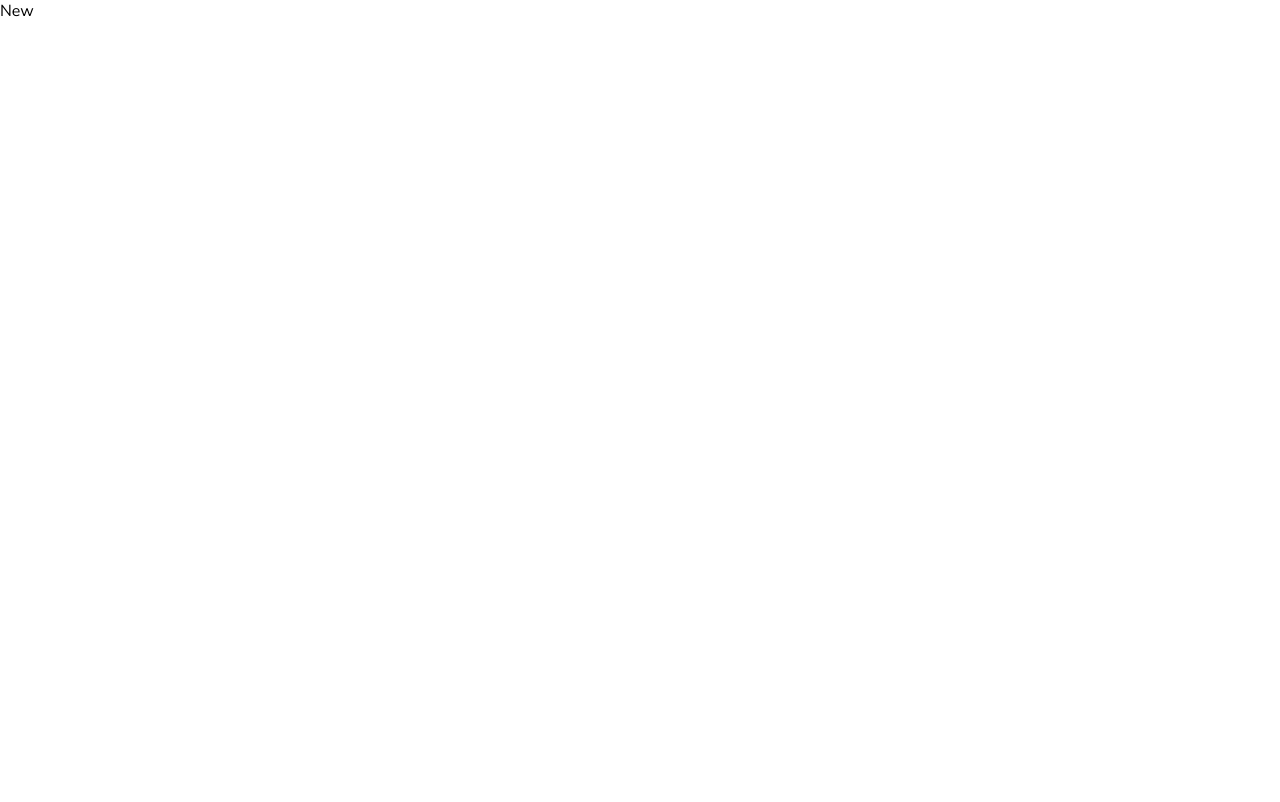
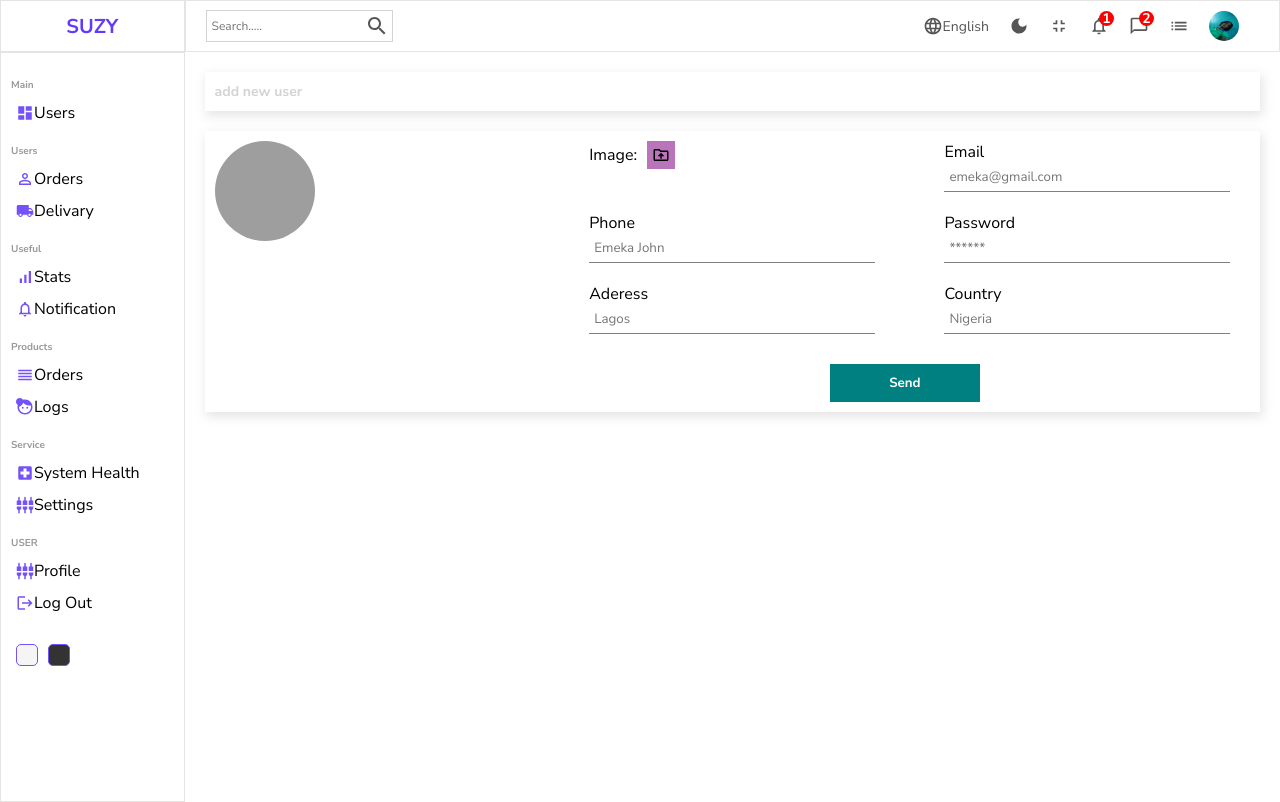
Before and after one commit to susanodii/Admin-dashboard, a React (Create React App) app: page /users/new in a window 1280 px wide. Built offline with nearby package versions, Linux system fonts and the light colour scheme; grey boxes are pictures that could not be loaded.

Commit message:
created user form

```diff
--- a/src/Pages/new/New.jsx
+++ b/src/Pages/new/New.jsx
@@ -1,10 +1,69 @@
 import './new.scss'
 
+import DriveFolderUploadOutlinedIcon from "@mui/icons-material/DriveFolderUploadOutlined";
+import Navbar from '../../components/navbar/Navbar'
 import React from 'react'
+import Sidebar from '../../components/sidebar/Sidebar'
 
 const New = () => {
   return (
-    <div>New</div>
+    <div className='new'>
+      <Sidebar/>
+      <div className='newContainer'>
+
+        <Navbar/>
+        <div className='top'>
+          <h1>add new user</h1>
+        </div>
+        <div className='bottom'>
+          <div className='left'>
+
+          <img
+              src={"https://icon-library.com/images/no-image-icon/no-image-icon-0.jpg"}
+              alt=''/>
+          </div>
+          <div className='right'>
+          <form>
+<div className='formInput'>
+  <label htmlFor='file'>
+   Image: <DriveFolderUploadOutlinedIcon className='icon'/>
+  </label>
+  <input type='file' id='file' style={{display:"none"}}/>
+  </div>
+
+
+  <div className='formInput'>
+  <label> Email</label>
+  <input type='email' placeholder='emeka@gmail.com'/>
+  </div>
+
+  <div className='formInput'>
+  <label> Phone</label>
+  <input type='text' placeholder='Emeka John'/>
+  </div>
+  <div className='formInput'>
+  <label> Password</label>
+  <input type='text' placeholder='******'/>
+  </div>
+  <div className='formInput'>
+  <label> Aderess</label>
+  <input type='text' placeholder='Lagos'/>
+  </div>
+
+
+  <div className='formInput'>
+  <label> Country</label>
+  <input type='text' placeholder='Nigeria'/>
+  </div>
+
+ <button>Send</button>
+
+
+          </form>
+          </div>
+        </div>
+      </div>
+      </div>
   )
 }
 
--- a/src/Pages/new/new.scss
+++ b/src/Pages/new/new.scss
@@ -0,0 +1,75 @@
+.new{
+    width: 100%;
+    display: flex;
+
+    .newContainer{
+        flex: 6;
+      .top, .bottom{
+            -webkit-box-shadow: 2px 4px 10px 1px rgba(0, 0, 0, 0.47);
+            box-shadow: 2px 4px 10px 1px rgba(201, 201, 201, 0.47);
+            padding: 10px;
+            margin: 20px;
+            display: flex;
+
+            h1{
+                color: lightgrey;
+                font-size: 14px;
+             }
+
+            .left{
+                flex: 1;
+                text-align: center;
+                // border: 2px solid red;
+
+                img{
+                    width: 100px;
+                    height:100px ;
+                    border-radius: 50%;
+                    object-fit: cover;
+                }
+            }
+            .right{
+                flex: 2;
+
+                form{
+                    display: flex;
+                    flex-wrap: wrap;
+                    gap: 20px;
+                    justify-content: space-around;
+
+                    .formInput{
+                        width: 40%;
+                     label{
+                        display: flex;
+                        // border: 2px solid red;
+                        align-items: center;
+                        gap: 10px;
+                        .icon{
+                            cursor: pointer;
+                        }
+                     }
+                        input{
+                            width: 100%;
+                            padding: 5px;
+                            border: none;
+                            border-bottom: 1px solid gray;
+                        }
+                    }
+                    button{
+                        width: 150px;
+                        padding: 10px;
+                        background-color: teal;
+                        color: white;
+                        border: none;
+                        font-weight: bold;
+                        margin-top: 10px;
+                        cursor: pointer;
+                    }
+
+                }
+
+            }
+        }
+
+    }
+}
```
Also changed, not shown: src/formsource.js (added, +76 -0 lines).
